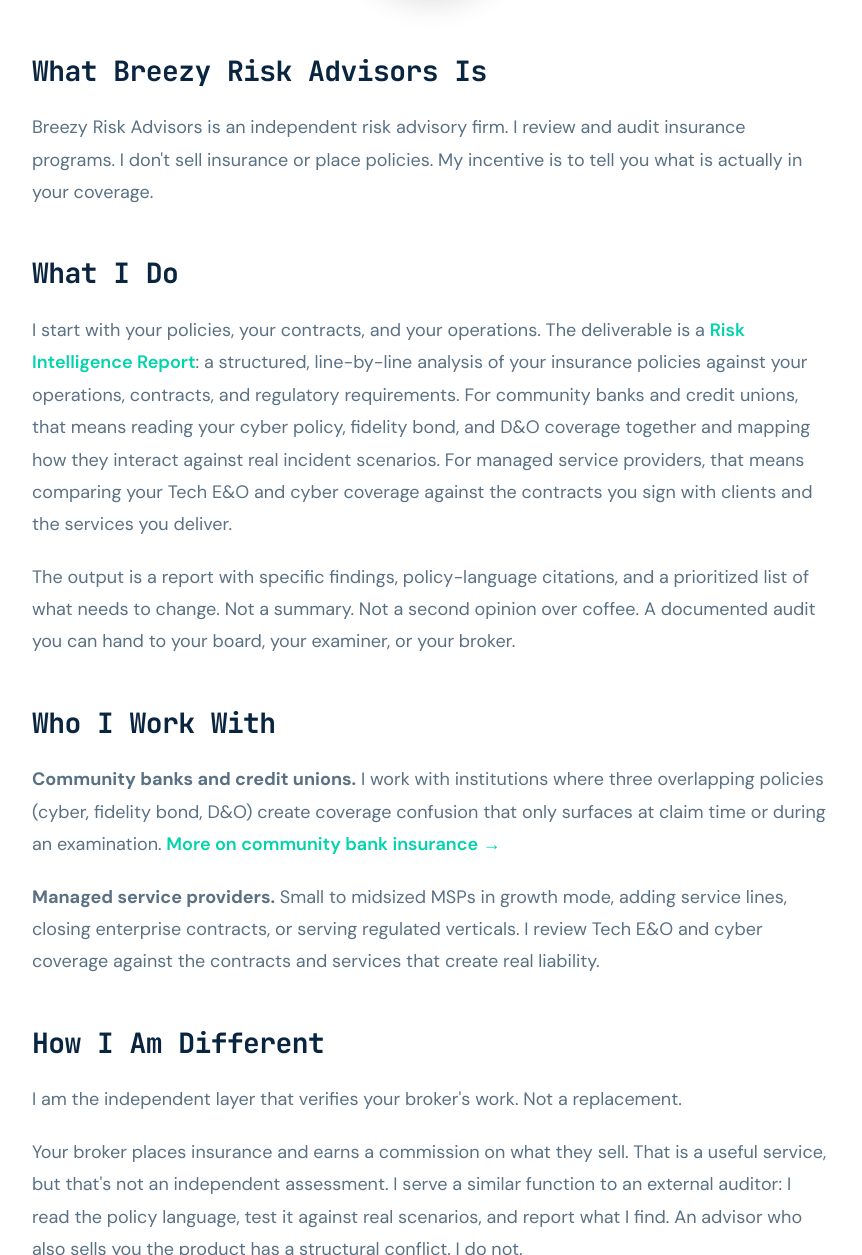
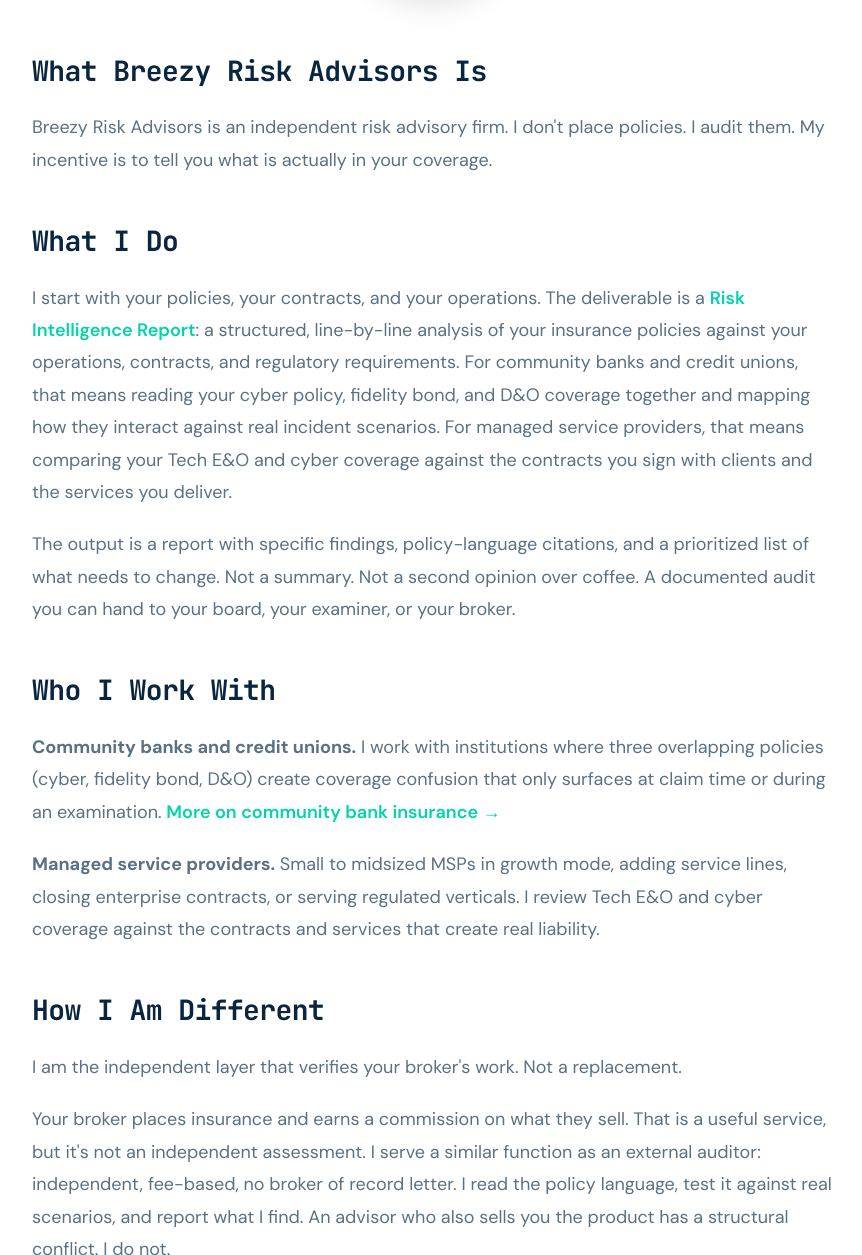
Before and after one commit to joeproe1/breezyins.com, a Jekyll site: the page built from about.html, in a window 1280 px wide and 1400 px high, scrolled down 453 px, cut to the strip 145-1400 px from the top of the window. Shown: the whole strip, without its empty margins (208-1070 px from the left). Built offline with Jekyll 4.4.1, drawn with Linux system fonts in a browser that asks for light colours; some of the changed text lies outside the part shown.

Commit message:
Cross-page alignment: mirror LinkedIn canonical phrases and add vendor contracts framing
Co-Authored-By: Claude Opus 4.6 <noreply@anthropic.com>

```diff
--- a/about.html
+++ b/about.html
@@ -128,7 +128,7 @@ image: /assets/images/joerg-portrait.jpg
         <div class="bio-content">
 
             <h2>What Breezy Risk Advisors Is</h2>
-            <p>Breezy Risk Advisors is an independent risk advisory firm. I review and audit insurance programs. I don't sell insurance or place policies. My incentive is to tell you what is actually in your coverage.</p>
+            <p>Breezy Risk Advisors is an independent risk advisory firm. I don't place policies. I audit them. My incentive is to tell you what is actually in your coverage.</p>
 
             <h2>What I Do</h2>
             <p>I start with your policies, your contracts, and your operations. The deliverable is a <a href="{{ '/risk-intelligence-report/' | relative_url }}">Risk Intelligence Report</a>: a structured, line-by-line analysis of your insurance policies against your operations, contracts, and regulatory requirements. For community banks and credit unions, that means reading your cyber policy, fidelity bond, and D&amp;O coverage together and mapping how they interact against real incident scenarios. For managed service providers, that means comparing your Tech E&amp;O and cyber coverage against the contracts you sign with clients and the services you deliver.</p>
@@ -140,7 +140,7 @@ image: /assets/images/joerg-portrait.jpg
 
             <h2>How I Am Different</h2>
             <p>I am the independent layer that verifies your broker's work. Not a replacement.</p>
-            <p>Your broker places insurance and earns a commission on what they sell. That is a useful service, but that's not an independent assessment. I serve a similar function to an external auditor: I read the policy language, test it against real scenarios, and report what I find. An advisor who also sells you the product has a structural conflict. I do not.</p>
+            <p>Your broker places insurance and earns a commission on what they sell. That is a useful service, but it's not an independent assessment. I serve a similar function as an external auditor: independent, fee-based, no broker of record letter. I read the policy language, test it against real scenarios, and report what I find. An advisor who also sells you the product has a structural conflict. I do not.</p>
             <p>What makes my analysis different from a standard broker review:</p>
             <ul>
                 <li>I read the full policy wording in detail, not just the declarations page</li>
--- a/community-bank-insurance.html
+++ b/community-bank-insurance.html
@@ -714,6 +714,10 @@ permalink: /community-bank-insurance/
       </div>
       <div class="audit-check">
         <div class="audit-check__dot"></div>
+        <p>Vendor contracts that demand coverage your policies do not deliver</p>
+      </div>
+      <div class="audit-check">
+        <div class="audit-check__dot"></div>
         <p>Examiner-ready documentation with findings in dollar terms</p>
       </div>
     </div>
--- a/faq.html
+++ b/faq.html
@@ -108,7 +108,7 @@ permalink: /faq/
       "name": "How is this different from what my broker already does?",
       "acceptedAnswer": {
         "@type": "Answer",
-        "text": "Your broker places insurance and earns a commission on what they sell. That is a useful service, but it is not an independent assessment. I serve a similar function to an external auditor. I read the full policy wording, test it against specific incident scenarios, and report what I find. Most broker reviews focus on limits and premiums. I focus on the policy language that determines whether a claim gets paid."
+        "text": "Your broker places insurance and earns a commission on what they sell. That is a useful service, but it is not an independent assessment. I serve a similar function as an external auditor: independent, fee-based, no broker of record letter. I read the full policy wording, test it against specific incident scenarios, and report what I find. Most broker reviews focus on limits and premiums. I focus on the policy language that determines whether a claim gets paid."
       }
     },
     {
@@ -267,7 +267,7 @@ permalink: /faq/
                 <div class="accordion-content">
                     <div class="accordion-body">
                         <p>Your broker places insurance and earns a commission on what they sell. That is a useful service, but it is not an independent assessment.</p>
-                        <p>I serve a similar function to an external auditor. I read the full policy wording, test it against specific incident scenarios, and report what I find. Most broker reviews focus on limits and premiums. I focus on the policy language that determines whether a claim gets paid.</p>
+                        <p>I serve a similar function as an external auditor: independent, fee-based, no broker of record letter. I read the full policy wording, test it against specific incident scenarios, and report what I find. Most broker reviews focus on limits and premiums. I focus on the policy language that determines whether a claim gets paid.</p>
                         <p>Many clients use my report to have a more informed conversation with their current broker. Some use it to hold their broker accountable. Either way, my goal is clarity, not replacement.</p>
                     </div>
                 </div>
--- a/risk-intelligence-report.html
+++ b/risk-intelligence-report.html
@@ -743,7 +743,7 @@ permalink: /risk-intelligence-report/
       <div class="rir-step-arrow" aria-hidden="true"><svg viewBox="0 0 24 24" fill="none" stroke="currentColor" stroke-width="3" stroke-linecap="round" stroke-linejoin="round"><path d="M5 12h14M13 5l7 7-7 7"/></svg></div>
       <div class="rir-step">
         <strong>2. Send your documents</strong>
-        <p>Policies and client contracts.<br>I read each one against real incident scenarios.</p>
+        <p>Policies and contracts. Vendor agreements for banks, client MSAs for MSPs.<br>I read each one against real incident scenarios.</p>
       </div>
       <div class="rir-step-arrow" aria-hidden="true"><svg viewBox="0 0 24 24" fill="none" stroke="currentColor" stroke-width="3" stroke-linecap="round" stroke-linejoin="round"><path d="M5 12h14M13 5l7 7-7 7"/></svg></div>
       <div class="rir-step">
```
